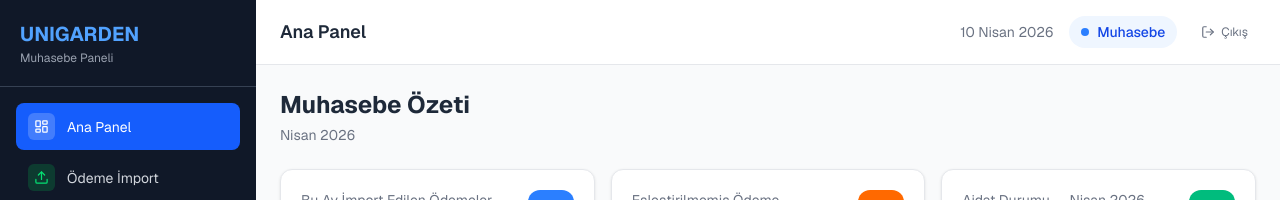
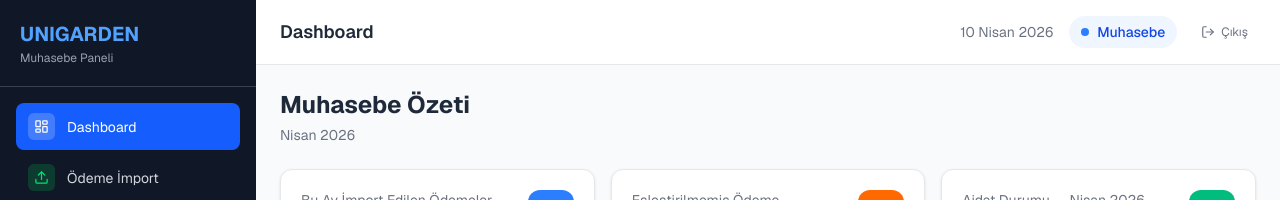
Before and after one commit to canberkugurlu/unigarden-muhasebe-paneli, a Next.js app: page / in a window 1280 px wide. Shown: the top 200 px of the page. Built offline with nearby package versions, Linux system fonts and the light colour scheme; no server answers; the database is empty.

Commit message:
chore: tüm panellerde 'Ana Panel/Sayfa' → 'Dashboard' olarak yeniden adlandırıldı

```diff
--- a/components/Header.tsx
+++ b/components/Header.tsx
@@ -4,7 +4,7 @@ import { usePathname, useRouter } from "next/navigation";
 import { LogOut } from "lucide-react";
 
 const titles: Record<string, string> = {
-  "/": "Ana Panel",
+  "/": "Dashboard",
   "/odeme-import": "Ödeme İmport",
   "/aidatlar": "Aidatlar",
   "/servis-faturalari": "Servis Faturaları",
--- a/components/MobileLayout.tsx
+++ b/components/MobileLayout.tsx
@@ -11,7 +11,7 @@ import ThemeToggle from "./ThemeToggle";
 
 // ── Tüm menü ──
 const ALL_ITEMS = [
-  { href: "/",                  label: "Ana Panel",          icon: LayoutDashboard, color: "bg-blue-500",   textColor: "text-blue-600"   },
+  { href: "/",                  label: "Dashboard",          icon: LayoutDashboard, color: "bg-blue-500",   textColor: "text-blue-600"   },
   { href: "/odeme-import",      label: "Ödeme İmport",       icon: Upload,          color: "bg-green-500",  textColor: "text-green-600"  },
   { href: "/aidatlar",          label: "Aidatlar",           icon: CreditCard,      color: "bg-purple-500", textColor: "text-purple-600" },
   { href: "/etap-faturalar",    label: "1. Etap Faturaları", icon: Zap,             color: "bg-yellow-500", textColor: "text-yellow-600" },
--- a/components/Sidebar.tsx
+++ b/components/Sidebar.tsx
@@ -17,7 +17,7 @@ import {
 } from "lucide-react";
 
 const menuItems = [
-  { href: "/",                  label: "Ana Panel",         icon: LayoutDashboard, color: "bg-blue-500/20 text-blue-400" },
+  { href: "/",                  label: "Dashboard",         icon: LayoutDashboard, color: "bg-blue-500/20 text-blue-400" },
   { href: "/odeme-import",      label: "Ödeme İmport",      icon: Upload,          color: "bg-green-500/20 text-green-400" },
   { href: "/aidatlar",          label: "Aidatlar",          icon: CreditCard,      color: "bg-purple-500/20 text-purple-400" },
   { href: "/etap-faturalar",    label: "1. Etap Faturaları", icon: Zap,            color: "bg-yellow-500/20 text-yellow-400" },
```
